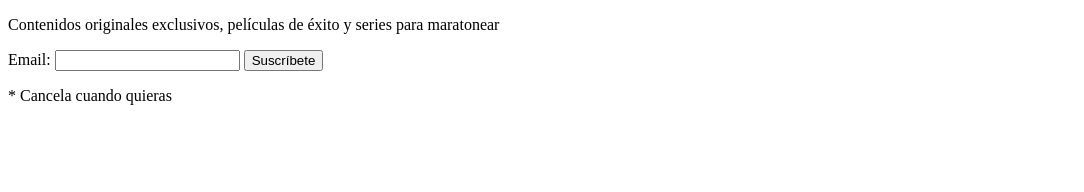
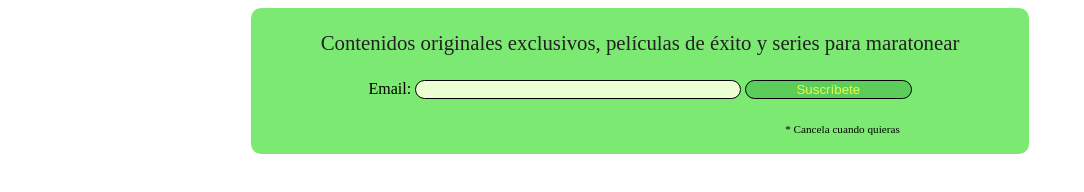
Before and after one commit to rominaruizdiaz/Animation-records, a website: page public/pages/home-page.html in a window 1280 px wide. Shown: the whole page, without its empty margins (0-1084 px from the left). Drawn offline with Linux system fonts and the light colour scheme.

Commit message:
tested styles

```diff
--- a/public/pages/home-page.html
+++ b/public/pages/home-page.html
@@ -10,9 +10,9 @@
 
     <section id="form">
 
-        <div id="container">
-            <p>Contenidos originales exclusivos, películas de éxito y series para maratonear</p>
-            <p>Email: <input type="text"> <button>Suscríbete</button></p>
+        <div class="form-container">
+            <p class="exclusivo">Contenidos originales exclusivos, películas de éxito y series para maratonear</p>
+            <p>Email: <input type="text"> <button class="suscribir">Suscríbete</button></p>
             <p class="cancela">* Cancela cuando quieras</p>
 
         </div>
--- a/src/formstyle.scss
+++ /dev/null
@@ -1,13 +0,0 @@
-#container {
-    background-color: #7CEA72;
-    align-items: center;
-}
-
-
-button {
-    background-color: #5CCD5A;
-}
-
-.email {
-    background-color: #EBFFD3;
-}
--- /dev/null
+++ b/src/sass/formstyle.scss
@@ -0,0 +1,39 @@
+.form-container {
+    background-color: #7CEA72;
+    text-align: center;
+    margin-left: 19vw;
+    margin-right: 19vw;
+    border-radius: 10px;
+    padding: 1px;
+    line-height: 25px;
+}
+
+button {
+    background-color: #5CCD5A;
+    border-radius: 10px;
+    border: 1.4px solid black;
+    width: 13vw;
+}
+
+input {
+    width: 25vw;
+    background-color: #EBFFD3;
+    border-radius: 10px;
+    border: 1.4px solid black;
+}
+
+.exclusivo {
+    color: rgb(34, 33, 33);
+    font-size: 1.3rem;
+    text-align: center;
+}
+
+.cancela {
+    font-size: 0.7rem;
+    text-align: end;
+    margin-right: 10vw;
+}
+
+.suscribir {
+    color: #E5FF48;
+}
--- a/src/sass/styles.scss
+++ b/src/sass/styles.scss
@@ -1 +1 @@
-@use '/src/formstyle.scss'
+@use "formstyle.scss"
```
Also changed, not shown: public/css/styles.css, 1 other file.
